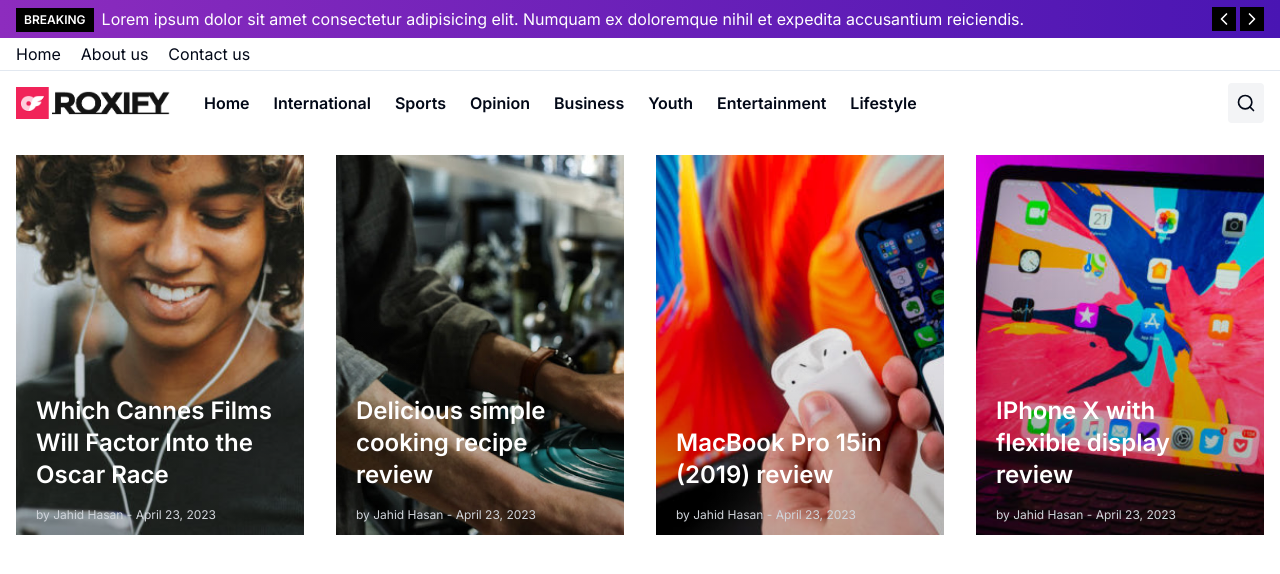
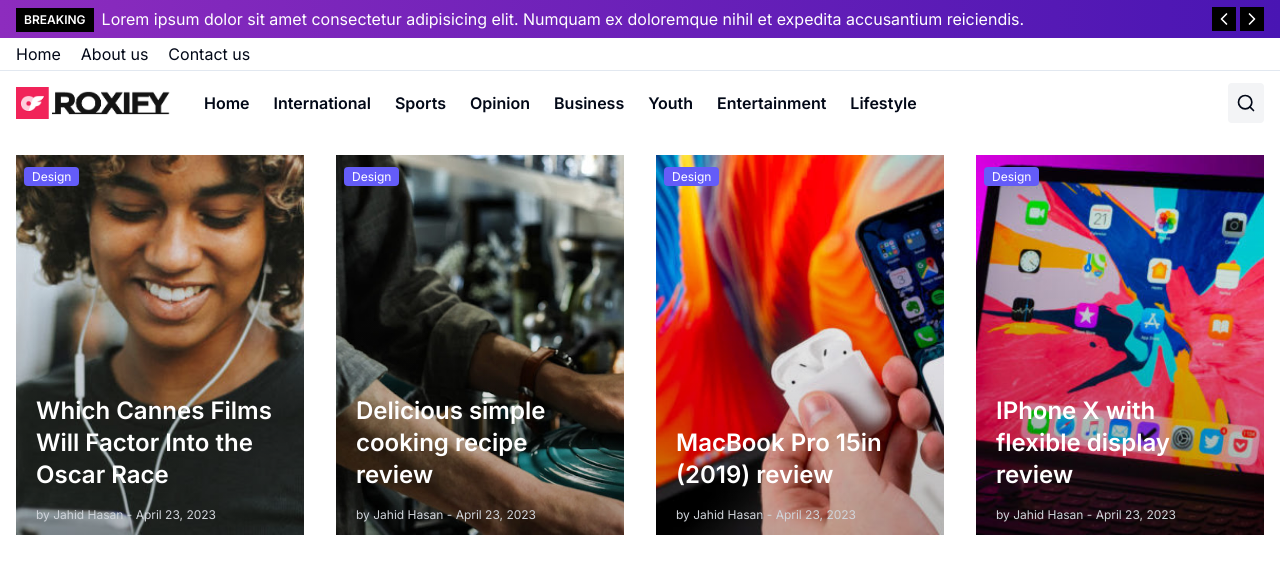
Before and after one commit to Hasan0734/innovation-blogger, a Next.js app: page / in a window 1280 px wide. Shown: the top 574 px of the page. Built offline with nearby package versions, Linux system fonts and the light colour scheme; some icons are missing.

Commit message:
added tag button

```diff
--- a/components/Home/HomeBanner.tsx
+++ b/components/Home/HomeBanner.tsx
@@ -14,6 +14,11 @@
                   after:absolute after:w-full after:bg-gradient-to-b after:from-black/0 after:to-black/25 after:bottom-0 after:left-0 after:right-0 after:h-4/5"
                 style={{ backgroundImage: `url(${blog.image})` }}
               >
+                <div className="px-2 py-2">
+                  <span className="bg-primeblue px-2 py-0.5 rounded text-white text-xs">
+                    Design
+                  </span>
+                </div>
                 <div className="absolute bottom-0 left-0 right-0 px-5 py-3 z-10">
                   <h3 className="text-white text-2xl font-semibold">
                     {blog.title}
```
